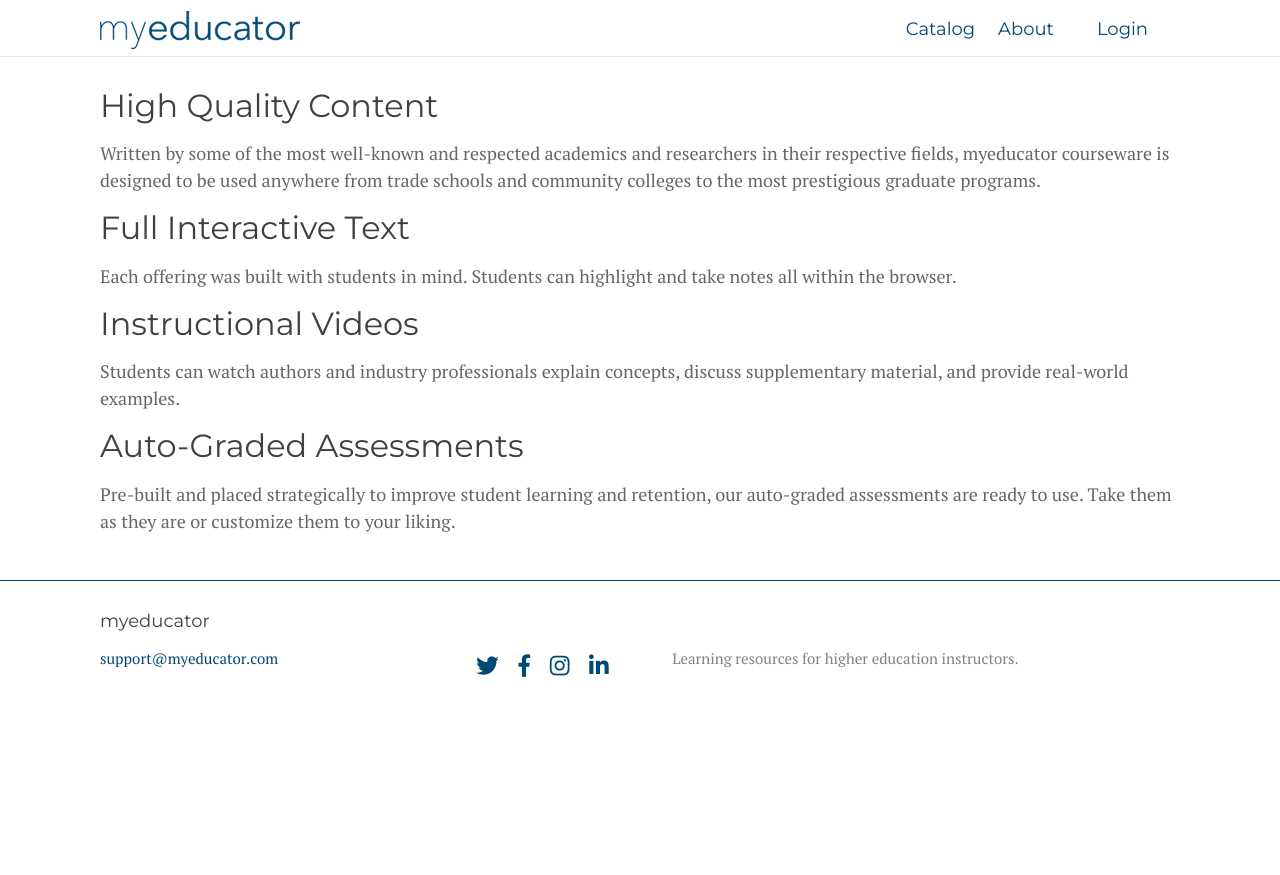
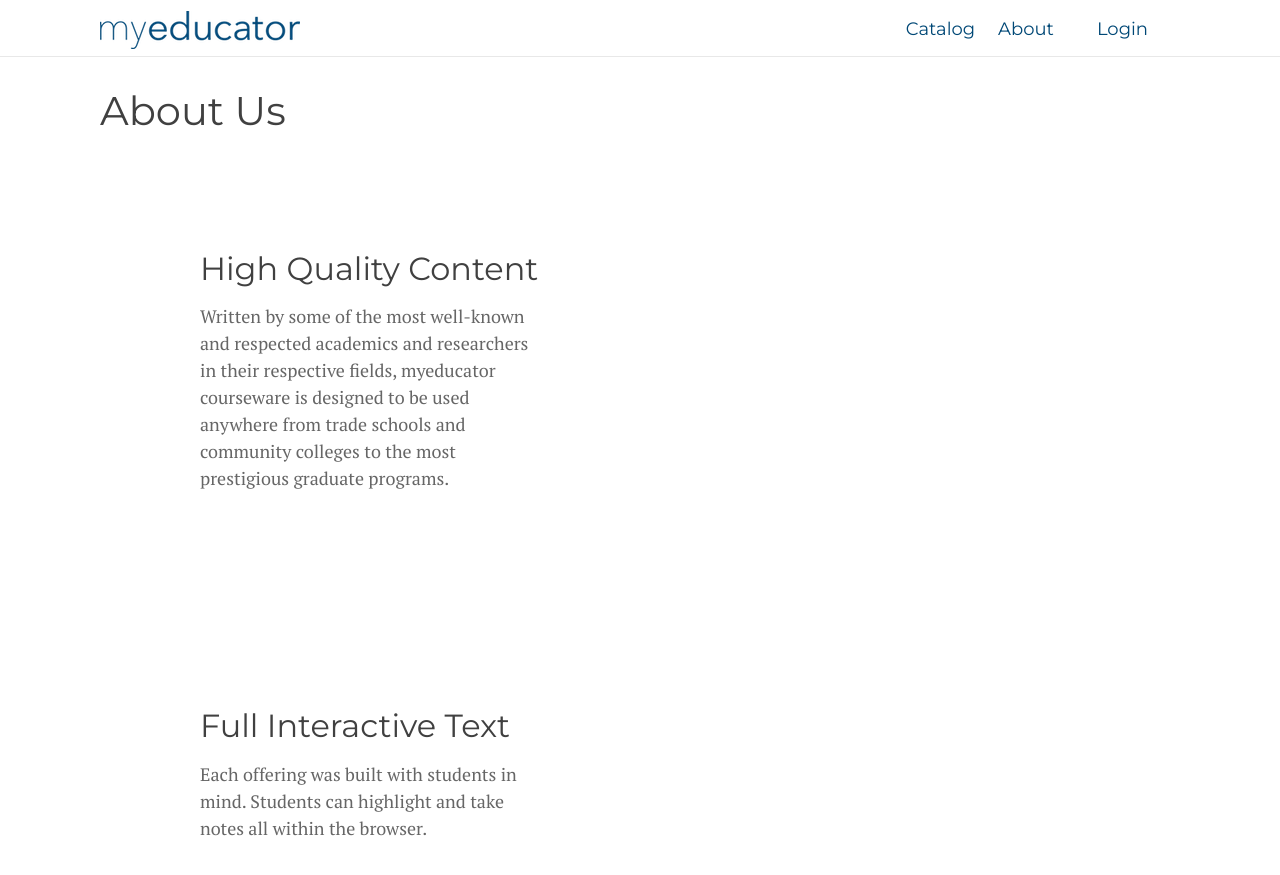
Before and after one commit to bradgessell/myeducator, a Jekyll site: the page built from about.html, in a window 1280 px wide and 900 px high. Shown: the top 875 px of the window. Built offline with Jekyll 4.4.1, drawn with Linux system fonts in a browser that asks for light colours; nearby versions of some CDN libraries.

Commit message:
updated about page

```diff
--- /dev/null
+++ b/about.html
@@ -0,0 +1,44 @@
+---
+layout: default
+title: About
+permalink: /about/
+---
+<h1>About Us</h1>
+<div class="container">
+    <div class="row">
+        <div class="col-lg" style="padding: 100px;">
+            <h2>High Quality Content</h2>
+            <p>Written by some of the most well-known and respected academics and researchers in their respective fields, myeducator courseware is designed to be used anywhere from trade schools and community colleges to the most prestigious graduate programs.</p>
+        </div>
+        <div class="col-lg text-center" style="padding: 100px;">
+            <i class="fal fa-graduation-cap" style="font-size: 7em; color: #FF5C35;"></i>
+        </div>
+    </div>
+    <div class="row">
+        <div class="col-lg" style="padding: 100px;">
+            <h2>Full Interactive Text</h2>
+            <p>Each offering was built with students in mind. Students can highlight and take notes all within the browser.</p>
+        </div>
+        <div class="col-lg text-center" style="padding: 100px;">
+            <i class="fal fa-book-open" style="font-size: 7em; color: #FF5C35;"></i>
+        </div>
+    </div>
+    <div class="row">
+        <div class="col-lg" style="padding: 100px;">
+            <h2>Instructional Videos</h2>
+            <p>Students can watch authors and industry professionals explain concepts, discuss supplementary material, and provide real-world examples.</p>
+        </div>
+        <div class="col-lg text-center" style="padding: 100px;">
+            <i class="fal fa-video" style="font-size: 7em; color: #FF5C35;"></i>
+        </div>
+    </div>
+    <div class="row">
+        <div class="col-lg" style="padding: 100px;">
+            <h2>Auto-Graded Assessments</h2>
+            <p>Pre-built and placed strategically to improve student learning and retention, our auto-graded assessments are ready to use. Take them as they are or customize them to your liking.</p>
+        </div>
+        <div class="col-lg text-center" style="padding: 100px;">
+            <i class="fal fa-clipboard-check" style="font-size: 7em; color: #FF5C35;"></i>
+        </div>
+    </div>
+</div>
--- a/catalog.html
+++ b/catalog.html
@@ -7,7 +7,7 @@
 <!-- <a class="me-button tomato-button-inverse mb-4" href="/subject-areas/">
     <div class="tomato-button-text">View All Learning Resources</div>
 </a> -->
-<h2>Subject Areas</h2>
+<h1>Subject Areas</h1>
 
 <div class="container dull-blue-background">
     <div class="row">
```
Also changed, not shown: about.md (deleted, +0 -22 lines).
